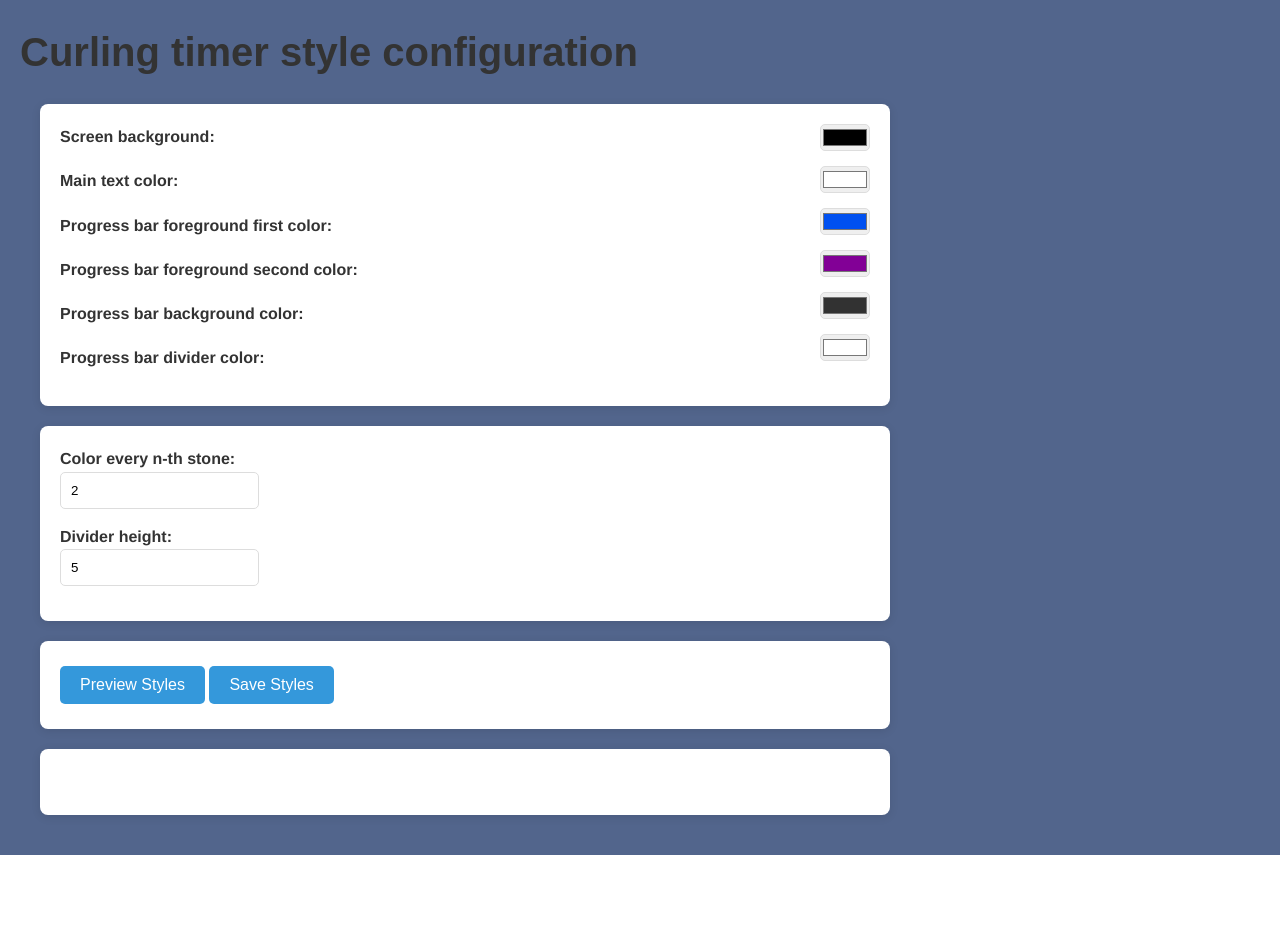
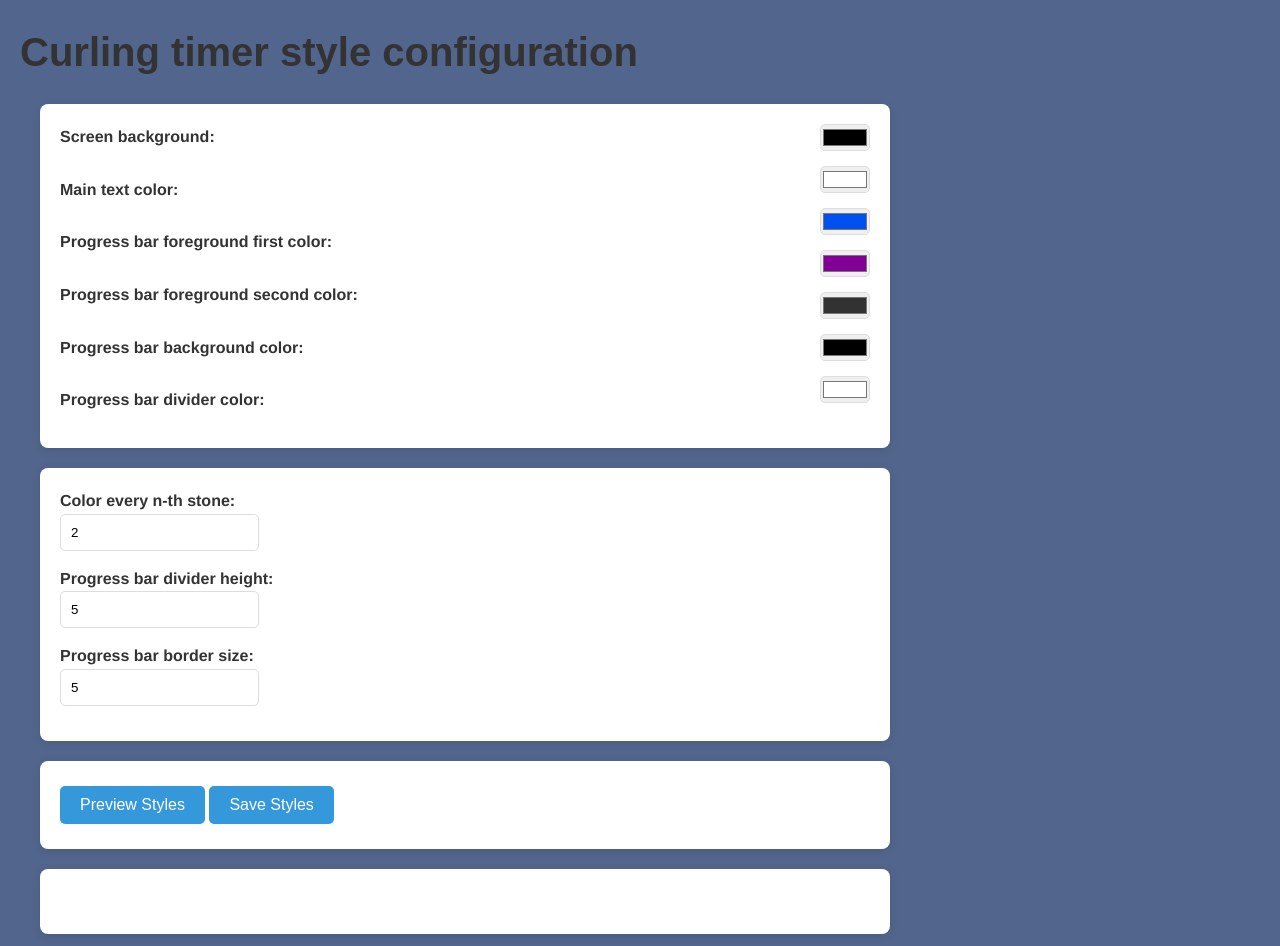
Before and after one commit to mrsquig/curling_timer, a Flask app: page /style_preview in a window 1280 px wide. Shown: the top 946 px of the page. Before the commit the page ends 855 px from the top, so only its background shows below. Run offline with Flask 3, Linux system fonts and the light colour scheme.

Commit message:
Enhance to add an border to the progress bar to the style sheet. Change the name of the divider height to divider size to be consistent with the stroke for the progress bar.

```diff
--- a/static/app_styles/default_styles.json
+++ b/static/app_styles/default_styles.json
@@ -8,12 +8,14 @@
         "BAR_FG1": [0, 80, 240],
         "BAR_FG2": [130, 0, 150],
         "BAR_BG": [50, 50, 50],
+        "BAR_BORDER": [0, 0, 0],
         "BAR_DIVIDER": [255,255,255],
         "OT": [160, 80, 40]
     },
     "parameters":
     {
         "color_every_nth": 2,
-        "divider_relative_height": 5
+        "divider_size": 5,
+        "bar_border_size": 5
     }
 }
--- a/static/app_styles/rcc_styles.json
+++ b/static/app_styles/rcc_styles.json
@@ -17,6 +17,7 @@
     "parameters":
     {
         "color_every_nth": 2,
-        "divider_relative_height": 5
+        "divider_size": 5,
+        "bar_border_size": 5
     }
 }
--- a/templates/style_preview.html
+++ b/templates/style_preview.html
@@ -45,6 +45,7 @@
                         <input type="color" id="bar_fg1" name="bar_fg1" value={{styles.colors.BAR_FG1}} />
                         <input type="color" id="bar_fg2" name="bar_fg2" value={{styles.colors.BAR_FG2}} />
                         <input type="color" id="bar_bg" name="bar_bg" value={{styles.colors.BAR_BG}} />
+                        <input type="color" id="bar_border" name="bar_border" value={{styles.colors.BAR_BORDER}} />
                         <input type="color" id="bar_divider" name="bar_divider" value={{styles.colors.BAR_DIVIDER}} />
                     </div>
                 </div>
@@ -52,8 +53,10 @@
             <div class="card">
                 <label for="color_every_nth">Color every n-th stone:</label><br>
                 <input type="text" id="color_every_nth" name="color_every_nth" value="{{styles.parameters.color_every_nth}}" required><br>
-                <label for="divider_relative_height">Divider height:</label><br>
-                <input type="text" id="divider_relative_height" name="divider_relative_height" value="{{styles.parameters.divider_relative_height}}" required><br>
+                <label for="divider_size">Progress bar divider height:</label><br>
+                <input type="text" id="divider_size" name="divider_size" value="{{styles.parameters.divider_size}}" required><br>
+                <label for="bar_border_size">Progress bar border size:</label><br>
+                <input type="text" id="bar_border_size" name="bar_border_size" value="{{styles.parameters.bar_border_size}}" required><br>
             </div>
             <div class="card">
                 <button type="button" id="preview_style_btn">Preview Styles</button>
@@ -95,12 +98,14 @@
                     'BAR_FG1': hexToRgb(document.forms['styles_form']['bar_fg1'].value),
                     'BAR_FG2': hexToRgb(document.forms['styles_form']['bar_fg2'].value),
                     'BAR_BG': hexToRgb(document.forms['styles_form']['bar_bg'].value),
+                    'BAR_BORDER': hexToRgb(document.forms['styles_form']['bar_border'].value),
                     'BAR_DIVIDER': hexToRgb(document.forms['styles_form']['bar_divider'].value),
                 },
                 "parameters":
                 {
                     'color_every_nth': parseInt(document.forms['styles_form']['color_every_nth'].value),
-                    'divider_relative_height': parseFloat(document.forms['styles_form']['divider_relative_height'].value),
+                    'divider_size': parseFloat(document.forms['styles_form']['divider_size'].value),
+                    'bar_border_size': parseFloat(document.forms['styles_form']['bar_border_size'].value),
                 }
             };
 
```
Also changed, not shown: app.py (+13 -5 lines), README.md.
